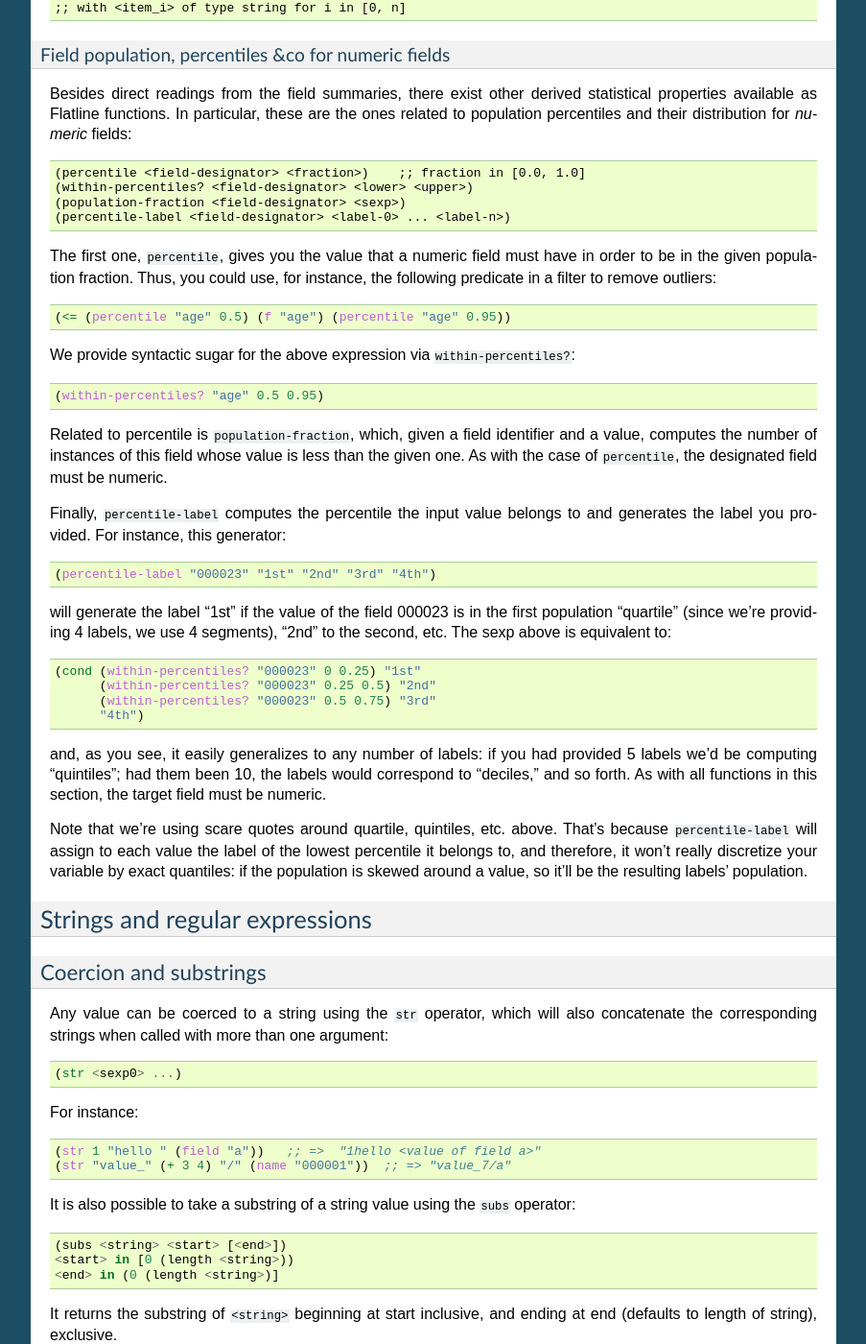
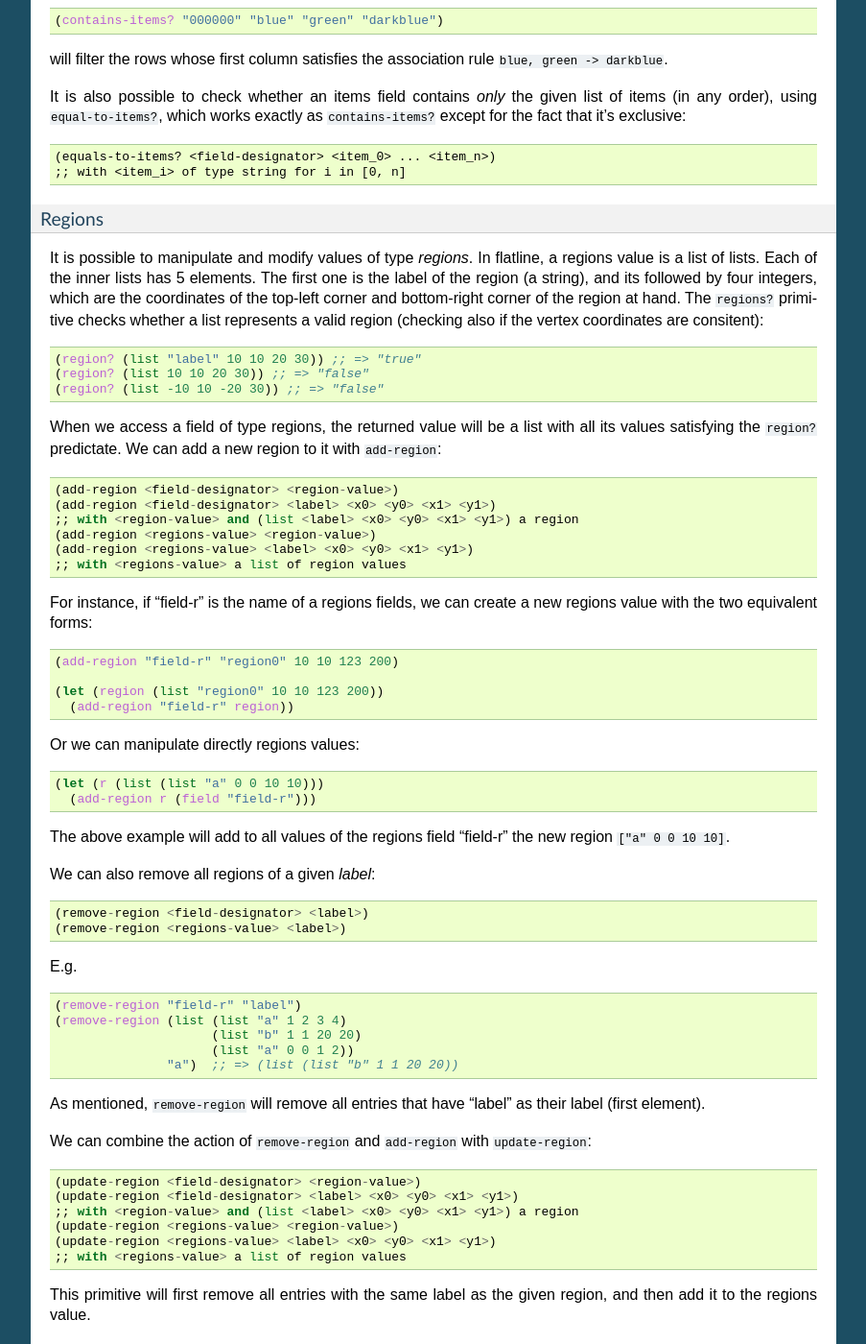
Before and after one commit to bigmlcom/flatline, a Sphinx documentation site: the page built from docs/user-manual.rst, in a window 1280 px wide and 1400 px high, scrolled down 6340 px. Shown: the whole window at 96% size, without its empty margins (198-1101 px from the left). Built offline with Sphinx 7.4.7, drawn with Linux system fonts in a browser that asks for light colours; some of the changed text lies outside the part shown.

Commit message:
docs: update to latest flatline apis (regions)

```diff
--- a/docs/user-manual.rst
+++ b/docs/user-manual.rst
@@ -256,6 +256,21 @@ E.g.:
         (z-score 23)
 
 As with ``normalize``, the field used must have a numeric optype.
+
+You can use the function ``log-normal`` to apply ``z-score`` to the
+logarithm of your field. This is useful when your field follows a
+log-normal distribution and you want to map it to a gaussian.
+
+
+.. code:: lisp
+
+        (log-normal "000003")
+        (z-score "a numeric field")
+        (z-score 1)
+
+
+This function requires numeric fields with, at least, 80% of the
+values greater than 0 and a non-zero mean value.
 
 Vectorized categorical or text fields
 ~~~~~~~~~~~~~~~~~~~~~~~~~~~~~~~~~~~~~
@@ -452,6 +467,125 @@ exclusive:
        (equals-to-items? <field-designator> <item_0> ... <item_n>)
        ;; with <item_i> of type string for i in [0, n]
 
+
+Regions
+^^^^^^^
+
+It is possible to manipulate and modify values of type *regions*.  In
+flatline, a regions value is a list of lists.  Each of the inner lists
+has 5 elements.  The first one is the label of the region (a string),
+and its followed by four integers, which are the coordinates of the
+top-left corner and bottom-right corner of the region at hand.   The
+``regions?`` primitive checks whether a list represents a valid
+region (checking also if the vertex coordinates are consitent):
+
+.. code:: lisp
+
+       (region? (list "label" 10 10 20 30)) ;; => "true"
+       (region? (list 10 10 20 30)) ;; => "false"
+       (region? (list -10 10 -20 30)) ;; => "false"
+
+When we access a field of type regions, the returned value will be a
+list with all its values satisfying the ``region?`` predictate.  We
+can add a new region to it with ``add-region``:
+
+::
+
+   (add-region <field-designator> <region-value>)
+   (add-region <field-designator> <label> <x0> <y0> <x1> <y1>)
+   ;; with <region-value> and (list <label> <x0> <y0> <x1> <y1>) a region
+   (add-region <regions-value> <region-value>)
+   (add-region <regions-value> <label> <x0> <y0> <x1> <y1>)
+   ;; with <regions-value> a list of region values
+
+For instance, if "field-r" is the name of a regions fields, we can
+create a new regions value with the two equivalent forms:
+
+.. code:: lisp
+
+          (add-region "field-r" "region0" 10 10 123 200)
+
+          (let (region (list "region0" 10 10 123 200))
+            (add-region "field-r" region))
+
+Or we can manipulate directly regions values:
+
+.. code:: lisp
+
+       (let (r (list (list "a" 0 0 10 10)))
+         (add-region r (field "field-r")))
+
+The above example will add to all values of the regions field
+"field-r" the new region ``["a" 0 0 10 10]``.
+
+We can also remove all regions of a given *label*:
+
+::
+
+   (remove-region <field-designator> <label>)
+   (remove-region <regions-value> <label>)
+
+E.g.
+
+.. code:: lisp
+
+          (remove-region "field-r" "label")
+          (remove-region (list (list "a" 1 2 3 4)
+                               (list "b" 1 1 20 20)
+                               (list "a" 0 0 1 2))
+                         "a")  ;; => (list (list "b" 1 1 20 20))
+
+As mentioned, ``remove-region`` will remove all entries that have
+"label" as their label (first element).
+
+We can combine the action of ``remove-region`` and ``add-region`` with
+``update-region``:
+
+::
+
+   (update-region <field-designator> <region-value>)
+   (update-region <field-designator> <label> <x0> <y0> <x1> <y1>)
+   ;; with <region-value> and (list <label> <x0> <y0> <x1> <y1>) a region
+   (update-region <regions-value> <region-value>)
+   (update-region <regions-value> <label> <x0> <y0> <x1> <y1>)
+   ;; with <regions-value> a list of region values
+
+This primitive will first remove all entries with the same label as
+the given region, and then add it to the regions value.
+
+It is also possible to rename all occurences of a given label by a new
+one:
+
+::
+
+   (rename-region <field-designator> <old-label-string> <new-label-string>)
+   (rename-region <regions-value> <old-label-string> <new-label-string>)
+
+E.g.:
+
+.. code:: lisp
+
+    (rename-region "100002" "red" "crimson")
+    (rename-region (list (list "a" 1 1 20 10)
+                         (list "c" 10 10 20 20)
+                         (list "a" 11 11 20 21))
+                   "a" "x")
+          ;; => (list (list "x" 1 1 20 10)
+          ;;          (list "c" 10 10 20 20)
+          ;;          (list "x" 11 11 20 21))
+
+Finally, we can obtain a list of the labels used by a regions field
+with
+
+::
+
+   (region-labels <field-designator>) ;; => list of strings
+
+As usual, in all the primitives described above,
+``<field-designator>`` can be a name, identifier or column number,
+always pointing to a field of type *regions*.
+
+
 Field population, percentiles &co for numeric fields
 ^^^^^^^^^^^^^^^^^^^^^^^^^^^^^^^^^^^^^^^^^^^^^^^^^^^^
 
@@ -897,6 +1031,12 @@ We provide a host of mathematical functions:
         (cosh <x>)
         (sinh <x>)
         (tanh <x>)
+
+        (spherical-distance <lat1> <lon1> <lat2> <lon2>)
+        ;; <lat1>, <lon1>, <lat2>, <lon2> latiude/longitude in radians
+
+        (spherical-distance-deg <lat1> <lon1> <lat2> <lon2>)
+        ;; <lat1>, <lon1>, <lat2>, <lon2> latiude/longitude in degrees
 
 As well as two primitives for generating random numbers:
 
```
Also changed, not shown: docs/quick-reference.rst (+16 -0 lines).
